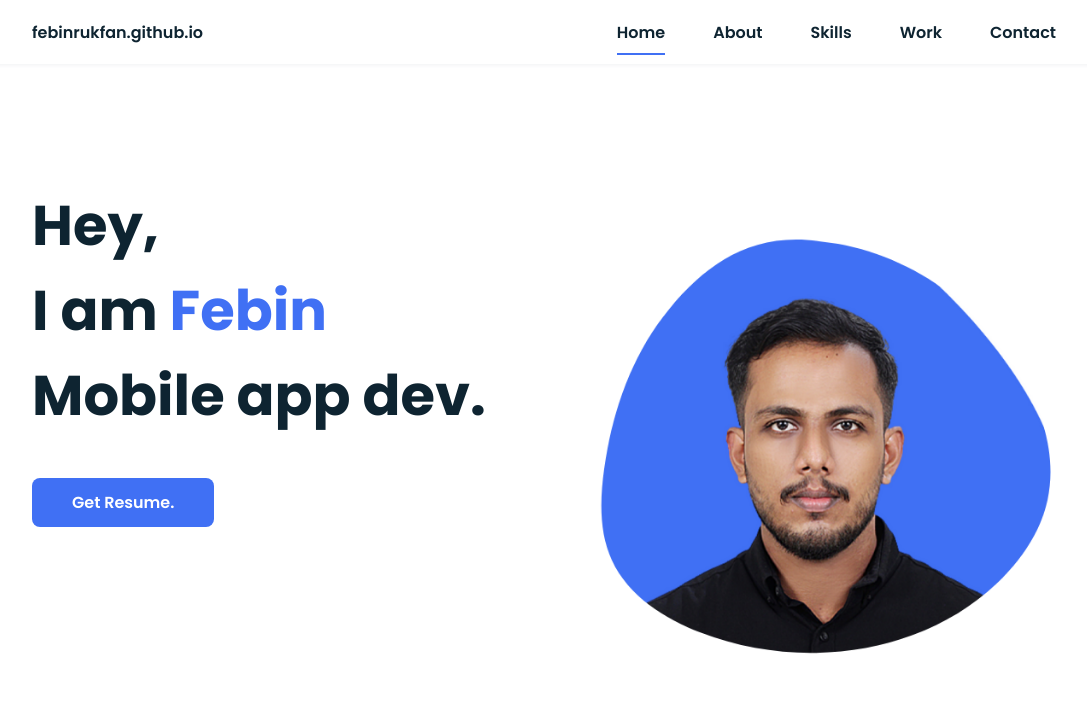
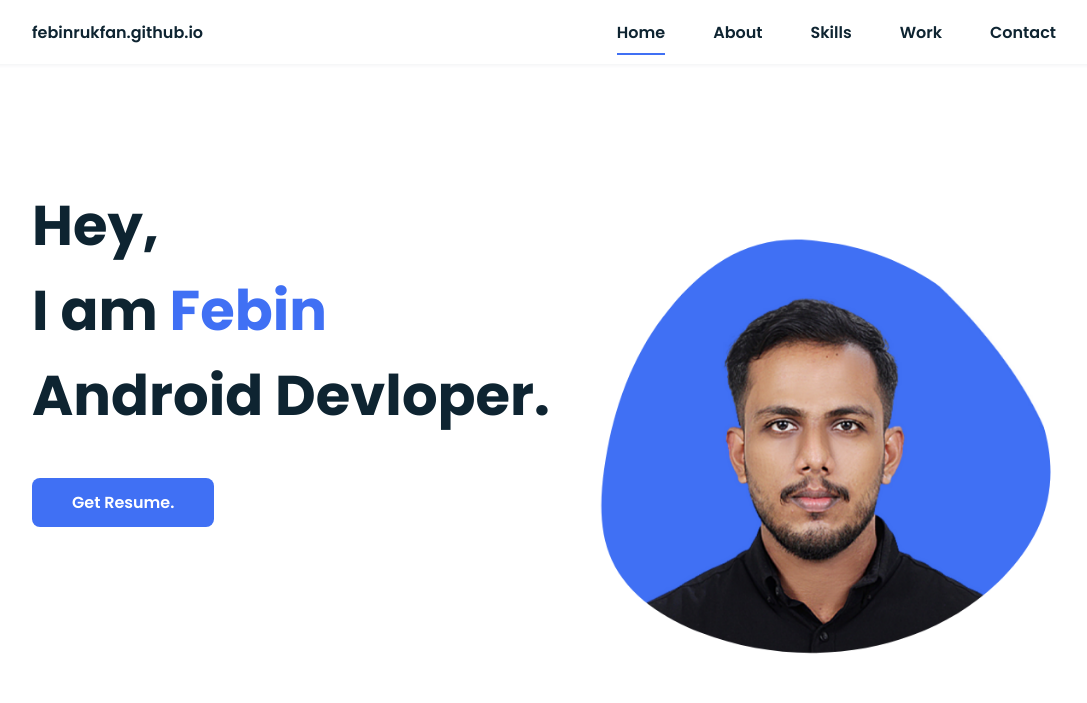
Before and after one commit to FebinRukfan/febinrukfan.github.io, a plain HTML site: page index.html in a window 1280 px wide. Shown: the top 703 px of the page, without its empty margins (96-1183 px from the left). Drawn offline with nearby package versions, Linux system fonts and the light colour scheme.

Commit message:
Update index.html

```diff
--- a/index.html
+++ b/index.html
@@ -39,7 +39,7 @@
             <!--===== HOME =====-->
             <section class="home bd-grid" id="home">
                 <div class="home__data">
-                    <h1 class="home__title">Hey,<br>I am <span class="home__title-color">Febin</span><br> Mobile app dev.</h1>
+                    <h1 class="home__title">Hey,<br>I am <span class="home__title-color">Febin</span><br> Android Devloper.</h1>
 
                     <a href="assets/pdf/Febin's Resume Nov 2020.pdf" download="febin's resume" class="button">Get Resume.</a>
 
```
